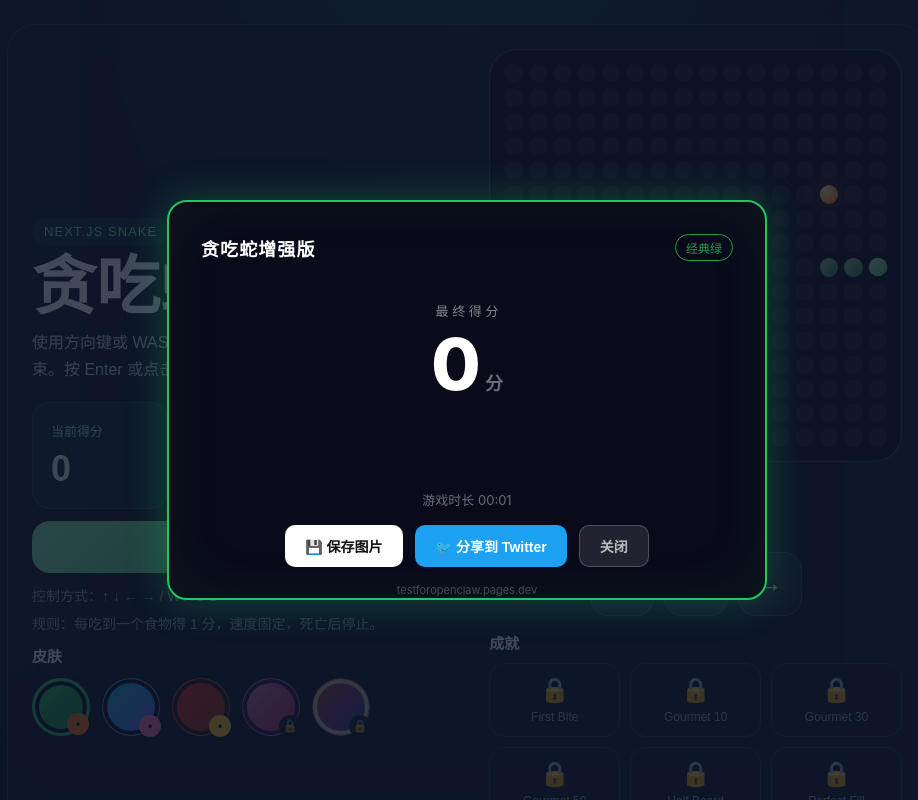
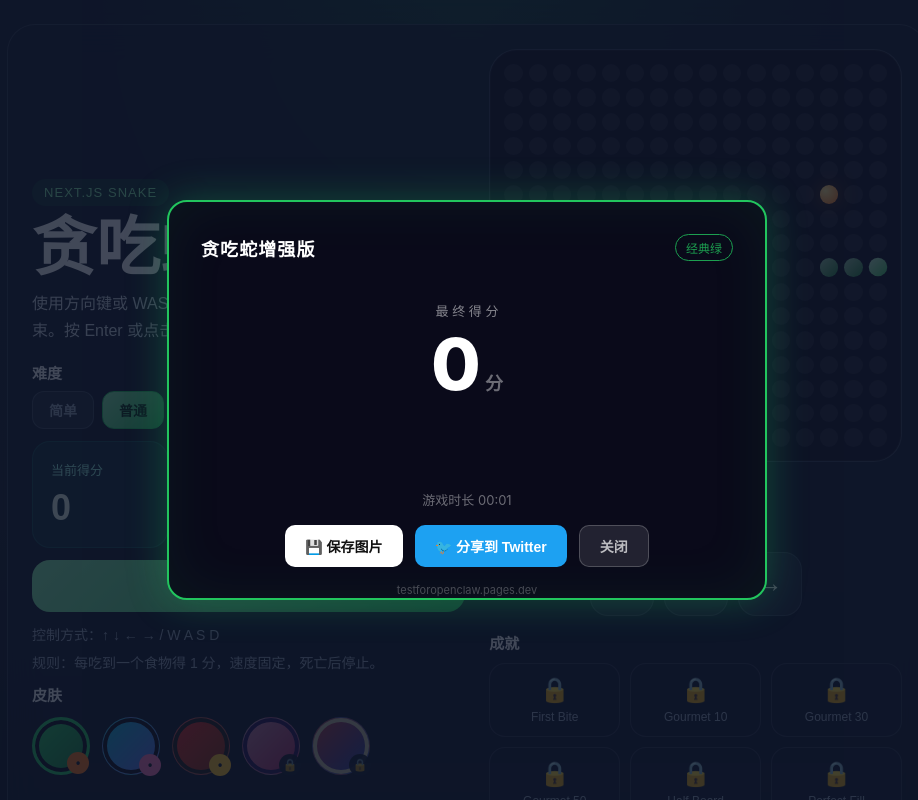
Before and after one commit to christinajgbu-oss/testforopenclaw, a Next.js app: page / in a window 1280 px wide. Shown: the top 800 px of the page, without its empty margins (173-1091 px from the left). Built offline with nearby package versions, Linux system fonts and the light colour scheme.

Commit message:
feat: P1 difficulty selection (easy/normal/hard)

```diff
--- a/src/components/SnakeGame/SnakeGame.tsx
+++ b/src/components/SnakeGame/SnakeGame.tsx
@@ -6,8 +6,8 @@ import type { CSSProperties } from 'react';
 import pageStyles from '@/app/page.module.css';
 
 import { ShareCard } from './ShareCard';
-import { ACHIEVEMENTS, GRID_SIZE, SKINS, isSkinUnlocked } from './types';
-import type { Cell } from './types';
+import { ACHIEVEMENTS, DIFFICULTY_SETTINGS, GRID_SIZE, SKINS, isSkinUnlocked } from './types';
+import type { Cell, Difficulty } from './types';
 import { useSnakeGame } from './useSnakeGame';
 
 function isSameCell(a: Cell, b: Cell) {
@@ -16,6 +16,8 @@ function isSameCell(a: Cell, b: Cell) {
 
 export function SnakeGame() {
   const {
+    bonusFood,
+    difficulty,
     food,
     highScore,
     isGameOver,
@@ -25,6 +27,7 @@ export function SnakeGame() {
     resetGame,
     score,
     selectedSkin,
+    setDifficulty,
     setSkin,
     snake,
     turnSnake,
@@ -74,6 +77,7 @@ export function SnakeGame() {
       const key = `${x}-${y}`;
       const isHead = isSameCell(snake[0], { x, y });
       const isFood = isSameCell(food, { x, y });
+      const isBonusFood = bonusFood ? isSameCell(bonusFood, { x, y }) : false;
       const isSnake = snakeCells.has(key);
 
       return (
@@ -82,14 +86,14 @@ export function SnakeGame() {
           style={{
             aspectRatio: '1 / 1',
             borderRadius: 10,
-            background: isFood
+            background: isFood || isBonusFood
               ? 'radial-gradient(circle at 30% 30%, #fde68a, var(--food-color))'
               : isHead
                 ? 'linear-gradient(135deg, color-mix(in srgb, var(--snake-head) 30%, white), var(--snake-head))'
                 : isSnake
                   ? 'linear-gradient(135deg, color-mix(in srgb, var(--snake-body) 45%, white), var(--snake-body))'
                   : 'rgba(255,255,255,0.08)',
-            boxShadow: isFood
+            boxShadow: isFood || isBonusFood
               ? '0 0 20px color-mix(in srgb, var(--food-color) 45%, transparent)'
               : 'none',
             transition: 'background 0.12s ease-out, transform 0.12s ease-out',
@@ -98,7 +102,7 @@ export function SnakeGame() {
         />
       );
     });
-  }, [food, snake]);
+  }, [bonusFood, food, snake]);
 
   return (
     <>
@@ -149,6 +153,49 @@ export function SnakeGame() {
           </div>
 
           <div style={{ display: 'grid', gap: 12 }}>
+            {/* Difficulty selector */}
+            <div style={{ display: 'grid', gap: 8 }}>
+              <div style={{ color: '#f8fafc', fontSize: 15, fontWeight: 700 }}>
+                难度
+              </div>
+              <div style={{ display: 'flex', gap: 8 }}>
+                {(Object.keys(DIFFICULTY_SETTINGS) as Difficulty[]).map((d) => {
+                  const setting = DIFFICULTY_SETTINGS[d];
+                  const isActive = d === difficulty;
+
+                  return (
+                    <button
+                      key={d}
+                      type="button"
+                      aria-pressed={isActive}
+                      onClick={() => setDifficulty(d)}
+                      style={{
+                        appearance: 'none',
+                        border: 'none',
+                        borderRadius: 12,
+                        padding: '8px 16px',
+                        fontSize: 14,
+                        fontWeight: 700,
+                        cursor: 'pointer',
+                        background: isActive
+                          ? 'linear-gradient(135deg, #86efac, #22c55e)'
+                          : 'rgba(30, 41, 59, 0.9)',
+                        color: isActive ? '#052e16' : '#94a3b8',
+                        borderWidth: 1,
+                        borderStyle: 'solid',
+                        borderColor: isActive
+                          ? '#22c55e'
+                          : 'rgba(148, 163, 184, 0.26)',
+                        transition: 'all 0.15s ease-out',
+                      }}
+                    >
+                      {setting.label}
+                    </button>
+                  );
+                })}
+              </div>
+            </div>
+
             <div
               style={{
                 display: 'grid',
--- a/src/components/SnakeGame/advanceGame.ts
+++ b/src/components/SnakeGame/advanceGame.ts
@@ -14,6 +14,32 @@ function resolveDirection(state: GameState) {
     : state.queuedDirection;
 }
 
+function isSameCell(a: Food, b: Food) {
+  return a.x === b.x && a.y === b.y;
+}
+
+// Wrapper that handles multiple foods by avoiding extra positions
+function makeFoodGetter(
+  extraAvoid: Food[],
+): (snake: GameState['snake']) => Food {
+  return (snake) => {
+    const avoidSet = new Set([
+      ...snake.map((s) => `${s.x}-${s.y}`),
+      ...extraAvoid.map((f) => `${f.x}-${f.y}`),
+    ]);
+    const options: Food[] = [];
+    for (let y = 0; y < GRID_SIZE; y += 1) {
+      for (let x = 0; x < GRID_SIZE; x += 1) {
+        const key = `${x}-${y}`;
+        if (!avoidSet.has(key)) {
+          options.push({ x, y });
+        }
+      }
+    }
+    return options[Math.floor(Math.random() * options.length)] ?? { x: 0, y: 0 };
+  };
+}
+
 export function advanceGame(
   state: GameState,
   getFoodPosition: GetFoodPosition = randomFoodPosition,
@@ -28,7 +54,13 @@ export function advanceGame(
     x: state.snake[0].x + offset.x,
     y: state.snake[0].y + offset.y,
   };
-  const ateFood = nextHead.x === state.food.x && nextHead.y === state.food.y;
+
+  const atePrimaryFood = isSameCell(nextHead, state.food);
+  const ateBonusFood = state.bonusFood
+    ? isSameCell(nextHead, state.bonusFood)
+    : false;
+  const ateFood = atePrimaryFood || ateBonusFood;
+
   const bodyToCheck = ateFood ? state.snake : state.snake.slice(0, -1);
 
   if (isColliding(nextHead, bodyToCheck, GRID_SIZE)) {
@@ -42,10 +74,24 @@ export function advanceGame(
     ? [nextHead, ...state.snake]
     : [nextHead, ...state.snake.slice(0, -1)];
 
+  // Regenerate food that was eaten
+  const nextFood = atePrimaryFood
+    ? (state.bonusFood
+        ? makeFoodGetter([state.bonusFood])(nextSnake)
+        : getFoodPosition(nextSnake))
+    : state.food;
+
+  const nextBonusFood = state.bonusFood
+    ? ateBonusFood
+      ? makeFoodGetter([nextFood])(nextSnake)
+      : state.bonusFood
+    : undefined;
+
   return {
     ...state,
     snake: nextSnake,
-    food: ateFood ? getFoodPosition(nextSnake) : state.food,
+    food: nextFood,
+    bonusFood: nextBonusFood,
     direction,
     queuedDirection: direction,
     score: ateFood ? state.score + 1 : state.score,
--- a/src/components/SnakeGame/gridHelpers.ts
+++ b/src/components/SnakeGame/gridHelpers.ts
@@ -5,15 +5,18 @@ function isSameCell(a: Cell, b: Cell) {
   return a.x === b.x && a.y === b.y;
 }
 
-export function randomFoodPosition(snake: Cell[], gridSize = GRID_SIZE): Food {
+export function randomFoodPosition(
+  snake: Cell[],
+  gridSize: number = GRID_SIZE,
+): Food {
   const options: Food[] = [];
+  const avoidSet = new Set(snake.map((s) => `${s.x}-${s.y}`));
 
   for (let y = 0; y < gridSize; y += 1) {
     for (let x = 0; x < gridSize; x += 1) {
-      const candidate = { x, y };
-
-      if (!snake.some((segment) => isSameCell(segment, candidate))) {
-        options.push(candidate);
+      const key = `${x}-${y}`;
+      if (!avoidSet.has(key)) {
+        options.push({ x, y });
       }
     }
   }
--- a/src/components/SnakeGame/types.ts
+++ b/src/components/SnakeGame/types.ts
@@ -31,6 +31,21 @@ export type AchievementMeta = {
 export const SKIN_STORAGE_KEY = 'snake_skin';
 
 export type SkinId = 'default' | 'neon' | 'pixel' | 'candy' | 'mario';
+
+export type Difficulty = 'easy' | 'normal' | 'hard';
+
+export type DifficultySetting = {
+  tickMs: number;
+  foodCount: number;
+  label: string;
+  labelEn: string;
+};
+
+export const DIFFICULTY_SETTINGS: Record<Difficulty, DifficultySetting> = {
+  easy: { tickMs: 200, foodCount: 2, label: '简单', labelEn: 'Easy' },
+  normal: { tickMs: 120, foodCount: 1, label: '普通', labelEn: 'Normal' },
+  hard: { tickMs: 70, foodCount: 1, label: '困难', labelEn: 'Hard' },
+};
 
 export type ShareCardProps = {
   score: number;
@@ -161,6 +176,7 @@ export const ACHIEVEMENTS: Array<{
 export type GameState = {
   snake: Cell[];
   food: Food;
+  bonusFood?: Food;
   direction: Direction;
   queuedDirection: Direction;
   score: number;
--- a/src/components/SnakeGame/useSnakeGame.ts
+++ b/src/components/SnakeGame/useSnakeGame.ts
@@ -19,18 +19,21 @@ import {
 import { randomFoodPosition } from './gridHelpers';
 import {
   ACHIEVEMENTS,
+  DIFFICULTY_SETTINGS,
+  GRID_SIZE,
   INITIAL_DIRECTION,
   INITIAL_SNAKE,
   OPPOSITE_DIRECTION,
   SKINS,
   SKIN_STORAGE_KEY,
-  TICK_MS,
   isSkinUnlocked,
 } from './types';
 import type {
   AchievementMeta,
   AchievementStore,
+  Difficulty,
   Direction,
+  Food,
   GameState,
   SkinId,
 } from './types';
@@ -262,12 +265,38 @@ export function getSnakeGameFeedback(
 export function createInitialGameState(
   storage: StorageLike | null = getStorage(),
   getFoodPosition: typeof randomFoodPosition = randomFoodPosition,
+  difficulty: Difficulty = 'normal',
 ): GameState {
   const highScore = readHighScore(storage);
+  const primaryFood = getFoodPosition(INITIAL_SNAKE);
+
+  // For easy mode, generate a second food that avoids the primary food and snake
+  const bonusFood =
+    difficulty === 'easy'
+      ? (() => {
+          const avoidSet = new Set([
+            ...INITIAL_SNAKE.map((s) => `${s.x}-${s.y}`),
+            `${primaryFood.x}-${primaryFood.y}`,
+          ]);
+          const options: Food[] = [];
+          for (let y = 0; y < GRID_SIZE; y += 1) {
+            for (let x = 0; x < GRID_SIZE; x += 1) {
+              const key = `${x}-${y}`;
+              if (!avoidSet.has(key)) {
+                options.push({ x, y });
+              }
+            }
+          }
+          return (
+            options[Math.floor(Math.random() * options.length)] ?? { x: 0, y: 0 }
+          );
+        })()
+      : undefined;
 
   return {
     snake: INITIAL_SNAKE,
-    food: getFoodPosition(INITIAL_SNAKE),
+    food: primaryFood,
+    bonusFood,
     direction: INITIAL_DIRECTION,
     queuedDirection: INITIAL_DIRECTION,
     score: 0,
@@ -297,6 +326,7 @@ export function syncHighScoreOnGameOver(
 const SERVER_INITIAL_STATE: GameState = {
   snake: INITIAL_SNAKE,
   food: { x: 12, y: 12 },
+  bonusFood: undefined,
   direction: INITIAL_DIRECTION,
   queuedDirection: INITIAL_DIRECTION,
   score: 0,
@@ -309,6 +339,7 @@ export function useSnakeGame() {
   const [gameState, setGameState] = useState<GameState>(SERVER_INITIAL_STATE);
   const [achievements, setAchievements] = useState<AchievementStore>({});
   const [selectedSkin, setSelectedSkin] = useState<SkinId>('default');
+  const [difficulty, setDifficulty] = useState<Difficulty>('normal');
   const [durationSeconds, setDurationSeconds] = useState(0);
   const [achievementMeta, setAchievementMeta] = useState<AchievementMeta>(
     createInitialAchievementMeta(),
@@ -351,7 +382,7 @@ export function useSnakeGame() {
   // Randomize food position after mount (client only) to avoid SSR mismatch.
   useEffect(() => {
     const timer = window.setTimeout(() => {
-      setGameState(createInitialGameState());
+      setGameState(createInitialGameState(getStorage(), randomFoodPosition, difficulty));
       const storedAchievements = readAchievements();
       achievementsRef.current = storedAchievements;
       setAchievements(storedAchievements);
@@ -365,6 +396,7 @@ export function useSnakeGame() {
     return () => {
       window.clearTimeout(timer);
     };
+  // eslint-disable-next-line react-hooks/exhaustive-deps
   }, []);
 
   const resetGame = useCallback(() => {
@@ -373,14 +405,14 @@ export function useSnakeGame() {
         playNewRecord();
       }
 
-      return createInitialGameState();
+      return createInitialGameState(getStorage(), randomFoodPosition, difficulty);
     });
     const nextMeta = createInitialAchievementMeta();
     achievementMetaRef.current = nextMeta;
     setAchievementMeta(nextMeta);
     gameStartTimeRef.current = Date.now();
     setDurationSeconds(0);
-  }, []);
+  }, [difficulty]);
 
   const turnSnake = useCallback((nextDirection: Direction) => {
     setGameState((currentState) => {
@@ -481,18 +513,20 @@ export function useSnakeGame() {
 
     const timer = window.setInterval(() => {
       tick();
-    }, TICK_MS);
+    }, DIFFICULTY_SETTINGS[difficulty].tickMs);
 
     return () => {
       window.clearInterval(timer);
     };
-  }, [gameState.isGameOver]);
+  }, [gameState.isGameOver, difficulty]);
 
   return {
     ...gameState,
     achievements,
     durationSeconds,
     selectedSkin,
+    difficulty,
+    setDifficulty,
     resetGame,
     setSkin,
     turnSnake,
```
